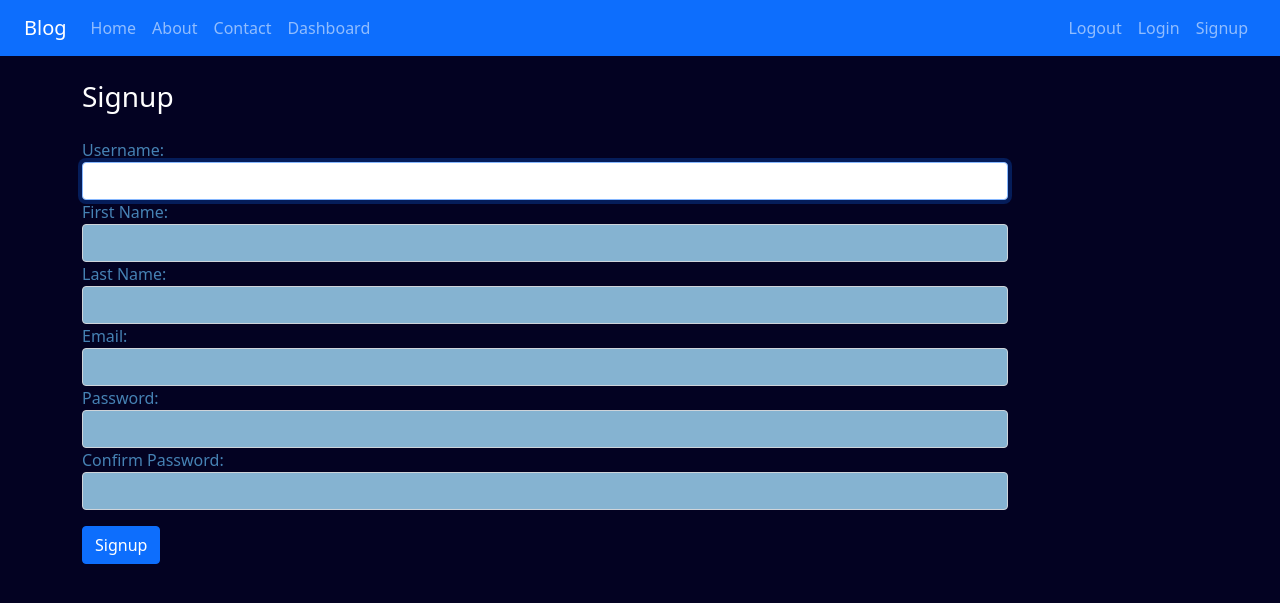
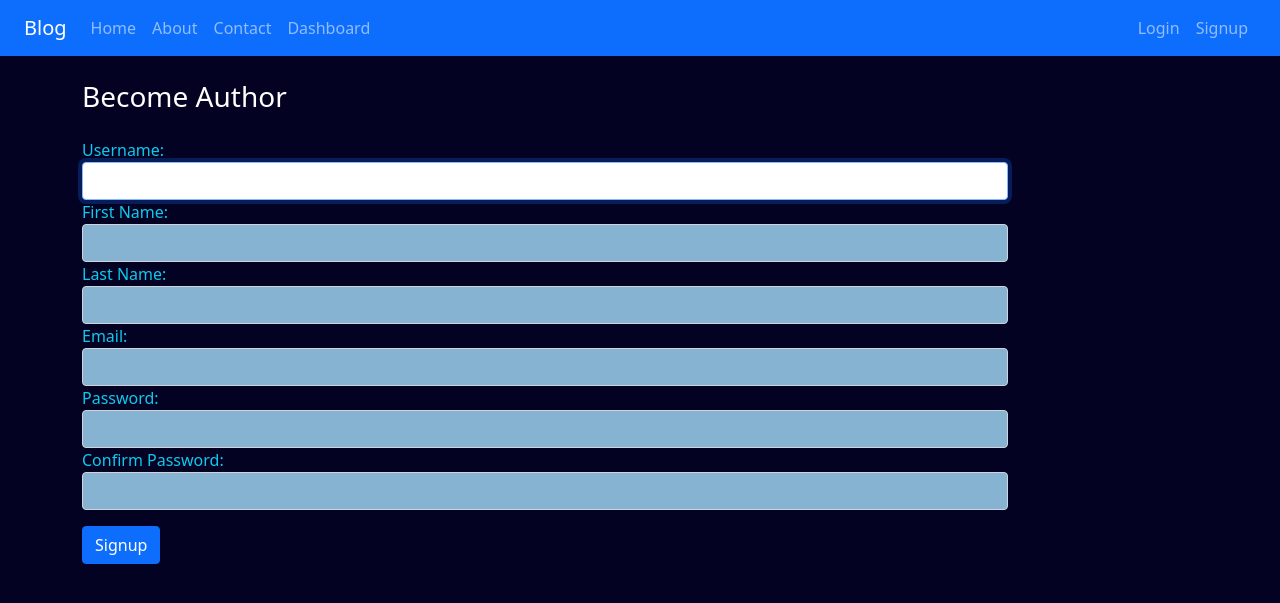
Before and after one commit to ayanrajput/Blog, a Django app: page /signup/ in a window 1280 px wide. Shown: the top 603 px of the page. Run offline with Django 3.2, Linux system fonts and the light colour scheme; some libraries are stand-ins or nearby versions.

Commit message:
implemented login signup and logout backend

```diff
--- a/miniblog/blog/templates/blog/login.html
+++ b/miniblog/blog/templates/blog/login.html
@@ -2,7 +2,7 @@
 load static %} {% block content %}
 <div class="col-sm-10">
   <h3 class="text-white my-4">Login</h3>
-  <form action="" method="post" novalidate>
+  <form action="" class="text-info" method="post" novalidate>
     {% csrf_token %} {% for fm in form %}
     <div class="form-group">
       {{ fm.label_tag }} {{ fm }}
--- a/miniblog/blog/templates/blog/navbar.html
+++ b/miniblog/blog/templates/blog/navbar.html
@@ -28,15 +28,19 @@
         </li>
       </ul>
       <ul class="navbar-nav ms-auto">
+        {% if request.user.is_authenticated %}
         <li class="nav-item">
           <a class="nav-link" href="{%url 'logout'%}">Logout</a>
         </li>
+
+        {% else %}
         <li class="nav-item">
           <a class="nav-link" href="{%url 'login'%}">Login</a>
         </li>
         <li class="nav-item">
           <a class="nav-link" href="{%url 'signup'%}">Signup</a>
         </li>
+        {% endif %}
       </ul>
     </div>
   </div>
--- a/miniblog/blog/templates/blog/signup.html
+++ b/miniblog/blog/templates/blog/signup.html
@@ -1,11 +1,27 @@
-{% extends "blog/base.html" %} {% block title %}Signup {% endblock title %} {%
-load static %} {% block content %}
+{%extends "blog/base.html"%} {% block title %}Become Author{% endblock title %}
+{% load static %} {% block content %}
 <div class="col-sm-10">
-  <h3 class="text-white my-4">Signup</h3>
-  <form action="" method="post">
+  <h3 class="text-white my-4">Become Author</h3>
+  {% if messages %} {% for message in messages %}
+  <p
+    {%
+    if
+    message.tags
+    %}
+    class="alert alert-{{message.tags}} mb-5"
+    {%
+    endif
+    %}
+  >
+    {{message}}
+  </p>
+  {% endfor %} {% endif %}
+  <form action="" class="text-info" method="post" novalidate>
     {% csrf_token %} {% for fm in form %}
     <div class="form-group">
-      {{ fm.label_tag }}{{ fm }}{{fm.errors|striptags}}
+      {{ fm.label_tag }}{{ fm }}<small class="text-warning"
+        >{{fm.errors|striptags}}</small
+      >
     </div>
     {% endfor %}
     <input class="btn btn-primary mt-3" type="submit" value="Signup" />
--- a/miniblog/blog/views.py
+++ b/miniblog/blog/views.py
@@ -1,5 +1,7 @@
+from django.contrib.auth import authenticate, login, logout
 from django.shortcuts import render, HttpResponseRedirect
 from .forms import SignUpForm, LoginForm
+from django.contrib import messages
 
 
 def home(request):
@@ -19,14 +21,36 @@ def dashboard(request):
 
 
 def user_logout(request):
+    logout(request)
     return HttpResponseRedirect('/')
 
 
 def user_signup(request):
-    form = SignUpForm()
+    if request.method == "POST":
+        form = SignUpForm(request.POST)
+        if form.is_valid():
+            messages.success(request, "Congratulations! You are an author now")
+            form.save()
+    else:
+        form = SignUpForm()
+
     return render(request, 'blog/signup.html', {'form': form})
 
 
 def user_login(request):
-    form = LoginForm
-    return render(request, 'blog/login.html', {'form': form})
+    if not request.user.is_authenticated:
+        if request.method == "POST":
+            form = LoginForm(request=request, data=request.POST)
+            if form.is_valid():
+                uname = form.cleaned_data['username']
+                upass = form.cleaned_data['password']
+                user = authenticate(username=uname, password=upass)
+                if user is not None:
+                    login(request, user)
+                    messages.success(request, 'Logged in successfully')
+                    return HttpResponseRedirect('/dashboard')
+        else:
+            form = LoginForm()
+        return render(request, 'blog/login.html', {'form': form})
+    else:
+        return HttpResponseRedirect('/dashboard')
```
Also changed, not shown: miniblog/db.sqlite3.
